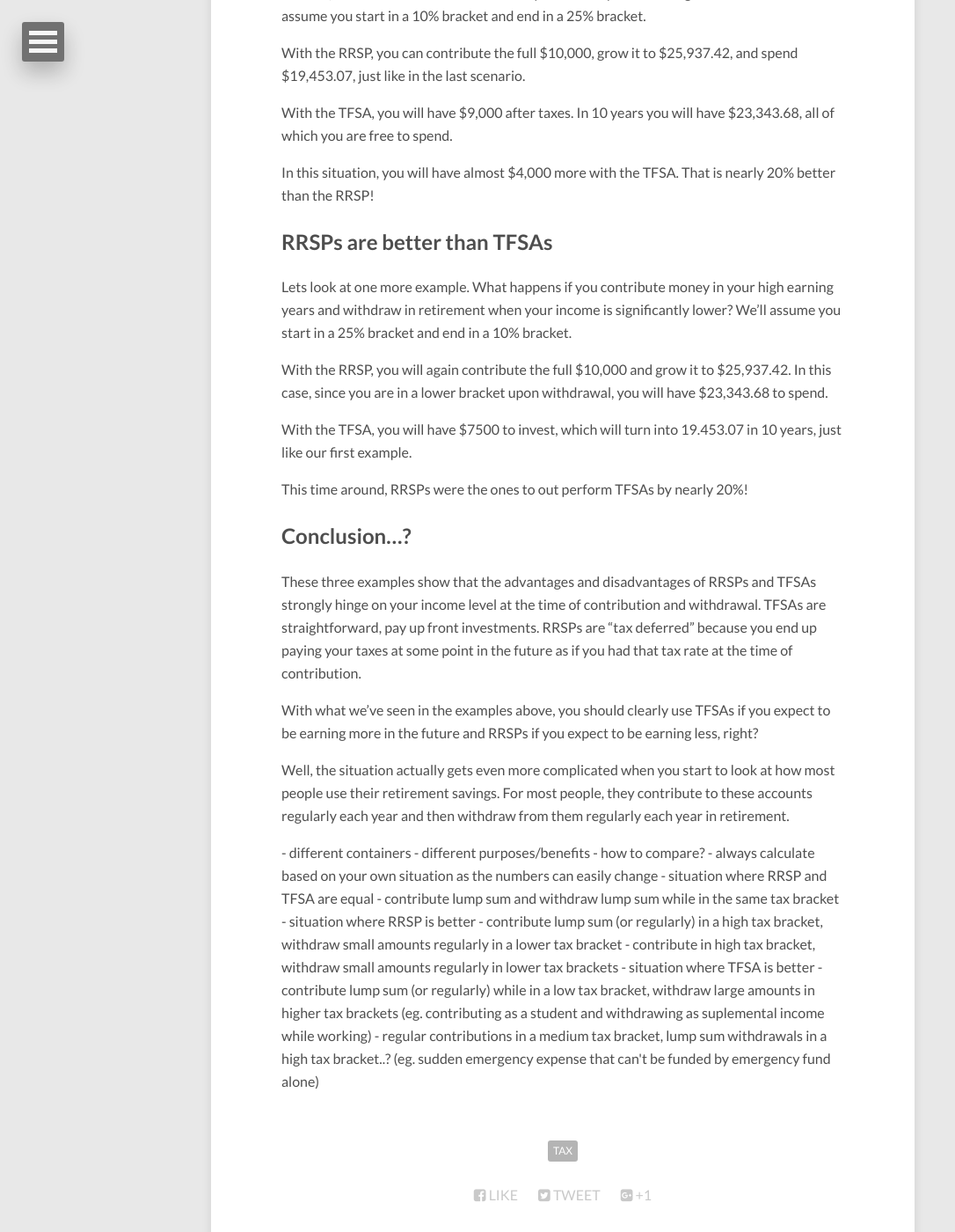
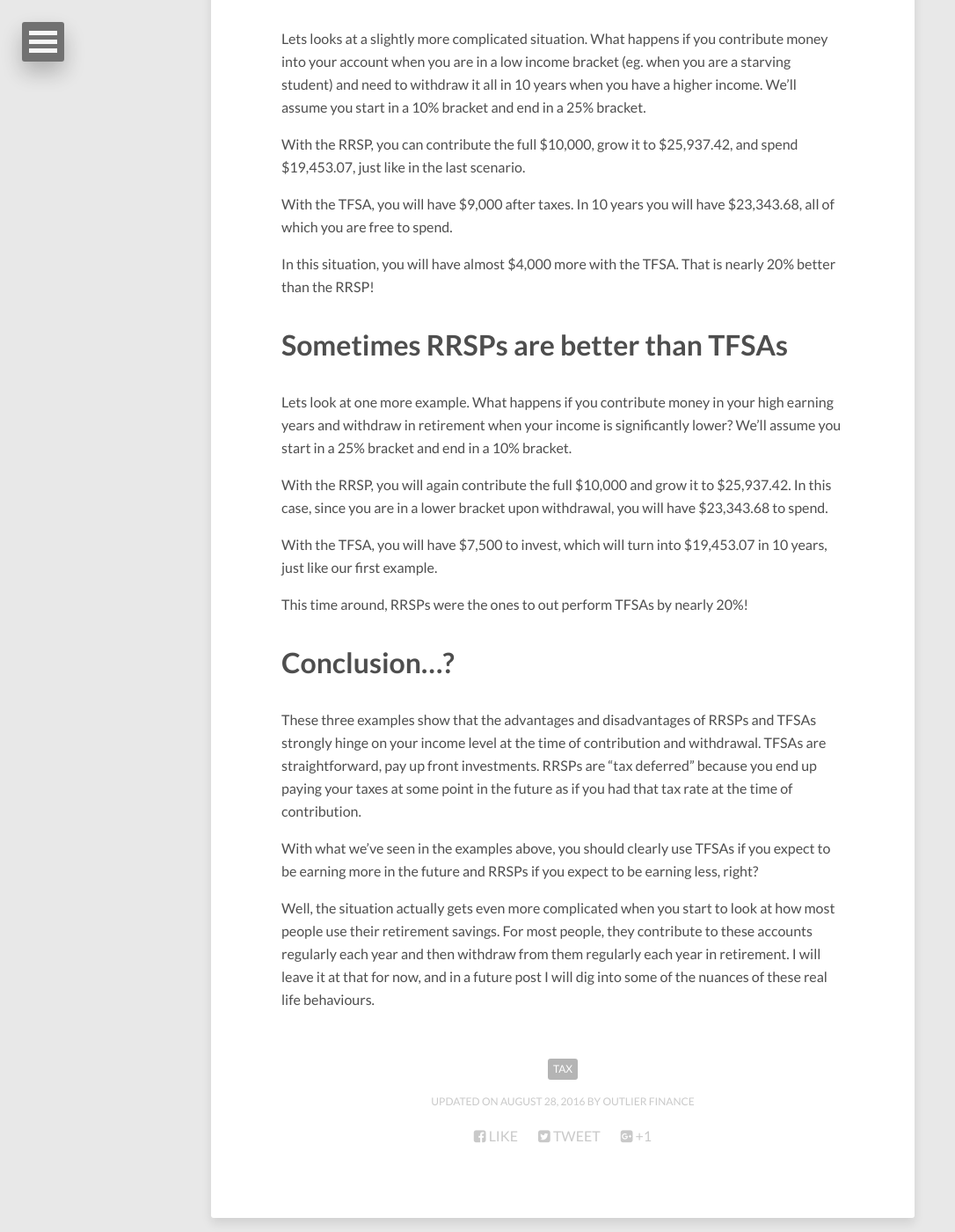
Before and after one commit to OutlierFinance/outlierfinance, a Jekyll site: the page built from _posts/2016-08-26-rrsp-vs-tfsa.md, in a window 1280 px wide and 1400 px high, scrolled down 2205 px. Shown: the whole window at 88% size, without its empty margins (0-1086 px from the left). Built offline with Jekyll 4.4.1, drawn with Linux system fonts in a browser that asks for light colours; nearby versions of some CDN libraries; some of the changed text lies outside the part shown.

Commit message:
Fix up some mistakes with the post

```diff
--- a/_posts/2016-08-26-rrsp-vs-tfsa.md
+++ b/_posts/2016-08-26-rrsp-vs-tfsa.md
@@ -2,6 +2,7 @@
 layout: post
 title: Should you invest in your RRSP or your TFSA (or regular investment account)?
 tags: [tax]
+modified: 2016-08-28
 image:
   feature: mugs.jpg
 ---
@@ -20,19 +21,17 @@ A TFSA is clearly better than a taxable account, but how do the RRSP and TFSA st
 
 There are a lot of variables that go into this comparison, so it is important that before you make any investment decisions for yourself you evaluate your own specific situation. However, I will try to demonstrate a few different situations that show the strengths and weaknesses of each. I am going to use made up tax rates and rates of return to demonstrate the point and make the math a bit simpler, but I hope that you will see that replacing these rates with amounts similar to your own situation will show a similar comparison.
 
-RRSPs and TFSAs are exactly the same
-------------------------------------
+# Sometimes RRSPs and TFSAs are exactly the same
 
-Lets look at a simple situation where you contribute a lump sum to your investment accounts in a year where your marginal tax rate is 25%. You leave this money invested for 10 years and earn 10% each year. At the end of the 10 years, you withdraw the full amount. We will use a 25% marginal rate on the withdrawals as well, indicating that you have had other income in the year. We will assume that you have $10000 of income that you want to invest and enough contribution room in both your RRSP and TFSA such that you will not exceed the contribution limits of either.
+Lets look at a simple situation where you contribute a lump sum to your investment accounts in a year where your marginal tax rate is 25%. You leave this money invested for 10 years and earn 10% each year. At the end of the 10 years, you withdraw the full amount. We will use a 25% marginal rate on the withdrawals as well, indicating that you have had other income in the year. We will assume that you have $10,000 of income that you want to invest and enough contribution room in both your RRSP and TFSA such that you will not exceed the contribution limits of either.
 
-In the case of the RRSP, you are able to contribute the full $10,000 of income without paying taxes on it (if your taxes are automatically deducted from your pay, you may be waiting for a tax refund from the CRA to get this full amount, but if you are self employed or have filled out a <INSERT-TAX-FORM-THING-HERE> form, you will have that full amount avaible right away). $10,000 invested for 10 years at 10% per year would give you an account balance of $25,937.42. If you withdraw this all in the 25% tax bracket, the amount available for you to spend is $19,453.07.
+In the case of the RRSP, you are able to contribute the full $10,000 of income without paying taxes on it (if your taxes are automatically deducted from your pay, you may be waiting for a tax refund from the CRA to get this full amount, but if you are self employed or have filled out a [T1213](http://www.cra-arc.gc.ca/E/pbg/tf/t1213/README.html) form, you will have that full amount avaible right away). $10,000 invested for 10 years at 10% per year would give you an account balance of $25,937.42. If you withdraw this all in the 25% tax bracket, the amount available for you to spend is $19,453.07.
 
 In the case of the TFSA, you need to first pay tax on your $10,000, so you will only have $7,500 to invest. After 10 years at 10% growth per year you will have an account balance of $19,453.07. Since this account is tax free, you are able to spend the full amount.
 
 In this situation there is no difference between a TFSA and an RRSP. Both give your original $10,000 of income a final buying power of $19,453.07 after 10 years. One major difference is the amount of tax paid. With the RRSP you will have paid $6,484.35 to the government. With the TFSA you will have paid only $2,500. If this situation matches what you expect for yourself, your decision on which option is best may depend on if you love having paved roads and government health insurance or if you just hate giving money to the government.
 
-TFSAs are better than RRSPs
----------------------------
+# Sometimes TFSAs are better than RRSPs
 
 Lets looks at a slightly more complicated situation. What happens if you contribute money into your account when you are in a low income bracket (eg. when you are a starving student) and need to withdraw it all in 10 years when you have a higher income. We'll assume you start in a 10% bracket and end in a 25% bracket.
 
@@ -42,39 +41,20 @@ With the TFSA, you will have $9,000 after taxes. In 10 years you will have $23,3
 
 In this situation, you will have almost $4,000 more with the TFSA. That is nearly 20% better than the RRSP!
 
-RRSPs are better than TFSAs
----------------------------
+# Sometimes RRSPs are better than TFSAs
 
 Lets look at one more example. What happens if you contribute money in your high earning years and withdraw in retirement when your income is significantly lower? We'll assume you start in a 25% bracket and end in a 10% bracket.
 
 With the RRSP, you will again contribute the full $10,000 and grow it to $25,937.42. In this case, since you are in a lower bracket upon withdrawal, you will have $23,343.68 to spend.
 
-With the TFSA, you will have $7500 to invest, which will turn into 19.453.07 in 10 years, just like our first example.
+With the TFSA, you will have $7,500 to invest, which will turn into $19,453.07 in 10 years, just like our first example.
 
 This time around, RRSPs were the ones to out perform TFSAs by nearly 20%!
 
-Conclusion...?
---------------
+# Conclusion...?
 
 These three examples show that the advantages and disadvantages of RRSPs and TFSAs strongly hinge on your income level at the time of contribution and withdrawal. TFSAs are straightforward, pay up front investments. RRSPs are "tax deferred" because you end up paying your taxes at some point in the future as if you had that tax rate at the time of contribution.
 
 With what we've seen in the examples above, you should clearly use TFSAs if you expect to be earning more in the future and RRSPs if you expect to be earning less, right?
 
-Well, the situation actually gets even more complicated when you start to look at how most people use their retirement savings. For most people, they contribute to these accounts regularly each year and then withdraw from them regularly each year in retirement.
-
-<INSERT-INFO-LIKE-MAD-FIENTISTS-POST-HERE>
-
-
-
-- different containers
-- different purposes/benefits
-- how to compare?
-    - always calculate based on your own situation as the numbers can easily change
-    - situation where RRSP and TFSA are equal
-        - contribute lump sum and withdraw lump sum while in the same tax bracket
-    - situation where RRSP is better
-        - contribute lump sum (or regularly) in a high tax bracket, withdraw small amounts regularly in a lower tax bracket
-        - contribute in high tax bracket, withdraw small amounts regularly in lower tax brackets
-    - situation where TFSA is better
-        - contribute lump sum (or regularly) while in a low tax bracket, withdraw large amounts in higher tax brackets (eg. contributing as a student and withdrawing as suplemental income while working)
-        - regular contributions in a medium tax bracket, lump sum withdrawals in a high tax bracket..? (eg. sudden emergency expense that can't be funded by emergency fund alone)
+Well, the situation actually gets even more complicated when you start to look at how most people use their retirement savings. For most people, they contribute to these accounts regularly each year and then withdraw from them regularly each year in retirement. I will leave it at that for now, and in a future post I will dig into some of the nuances of these real life behaviours.
```
